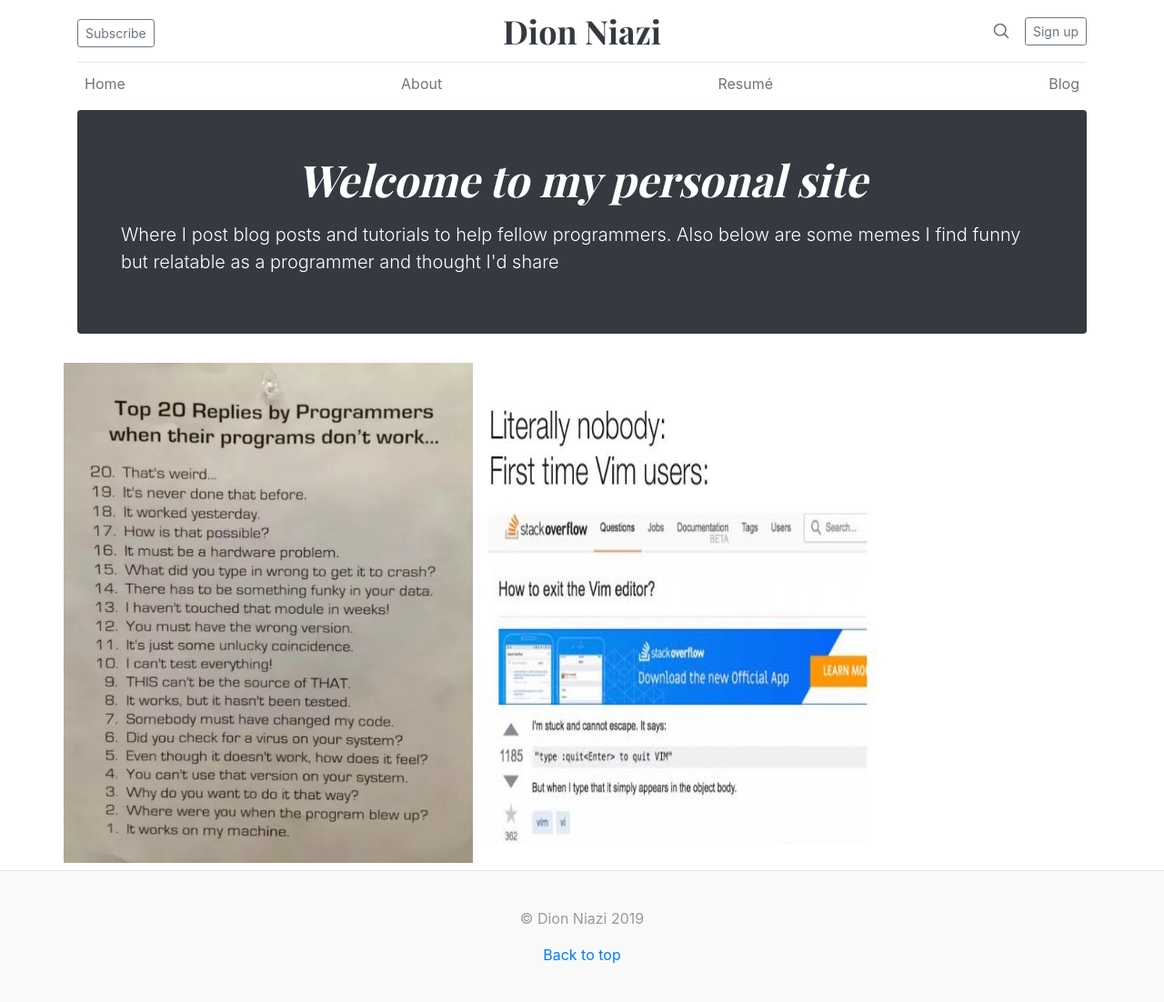
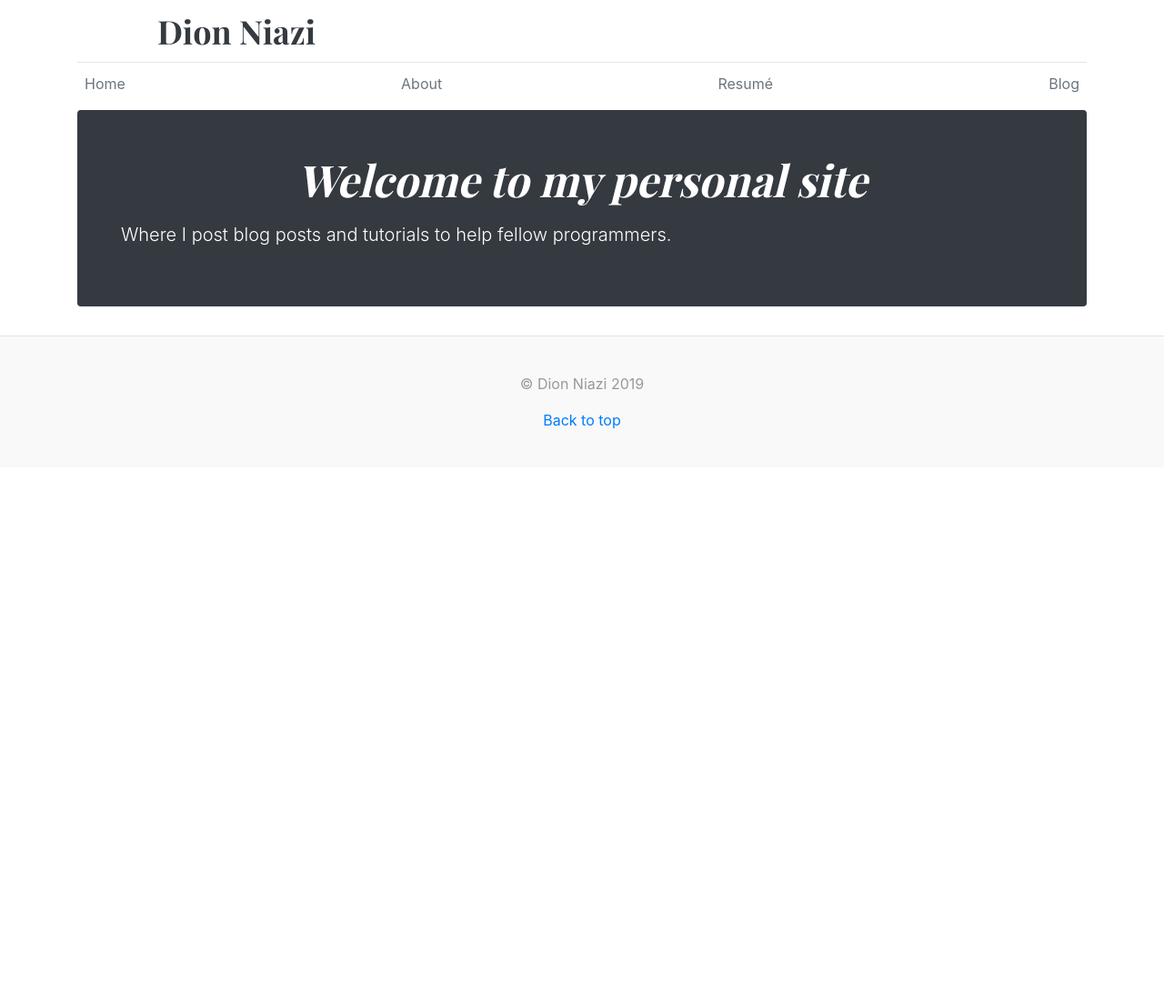
Before and after one commit to dn3gy/dn3gy.github.io, a Jekyll site: the page built from index.html, in a window 1280 px wide. Shown: the whole page at 91% size. Built offline with Jekyll 4.4.1, drawn with Linux system fonts in a browser that asks for light colours; after the commit the page ends 900 px from its top, so only the background shows below that.

Commit message:
Updates to Site

```diff
--- a/_layouts/default.html
+++ b/_layouts/default.html
@@ -32,18 +32,18 @@
     <div class="container">
         <header class="blog-header py-3">
             <div class="row flex-nowrap justify-content-between align-items-center">
-                <div class="col-4 pt-1">
+                <!--<div class="col-4 pt-1">
                   <a class="btn btn-sm btn-outline-secondary" href="#">Subscribe</a>
-                </div>
+                </div>-->
                 <div class="col-4 text-center">
                   <a class="blog-header-logo text-dark" href="/">Dion Niazi</a>
                 </div>
-                <div class="col-4 d-flex justify-content-end align-items-center">
+                <!--<div class="col-4 d-flex justify-content-end align-items-center">
                   <a class="text-muted" href="#">
                     <svg xmlns="http://www.w3.org/2000/svg" width="20" height="20" fill="none" stroke="currentColor" stroke-linecap="round" stroke-linejoin="round" stroke-width="2" class="mx-3" role="img" viewBox="0 0 24 24" focusable="false"><title>Search</title><circle cx="10.5" cy="10.5" r="7.5"></circle><path d="M21 21l-5.2-5.2"></path></svg>
                   </a>
                   <a class="btn btn-sm btn-outline-secondary" href="#">Sign up</a>
-                </div>
+                </div>-->
             </div>
         </header>
         <div class="nav-scroller py-1 mb-2">
--- a/index.html
+++ b/index.html
@@ -6,7 +6,7 @@ title: Dion's Site
     <!--<div class="col-md-6 px-0">-->
     <div>
         <h1 class="display-4 font-italic text-center">Welcome to my personal site</h1>
-        <p class="lead my-3">Where I post blog posts and tutorials to help fellow programmers. Also below are some memes I find funny but relatable as a programmer and thought I'd share</p>
+        <p class="lead my-3">Where I post blog posts and tutorials to help fellow programmers.</p><!-- Also below are some memes I find funny but relatable as a programmer and thought I'd share</p>-->
         <!--<p class="lead mb-0"><a href="/" class="text-white font-weight-bold">Continue reading...</a></p>-->
     </div>
 </div>
@@ -41,11 +41,11 @@ title: Dion's Site
     </div>
 </div>
 -->
-<div class="row mb-2">
+<!--<div class="row mb-2">
         <div>
                     <img src="./images/top-20-things-programmers-say.webp" height="550px" width="450px">
         </div>
         <div>
                     <img src="./images/first-time-using-vim.jpg" height="550px" width="450px">
         </div>
-    </div>
+    </div>-->
--- a/resume/index.html
+++ b/resume/index.html
@@ -3,5 +3,5 @@ layout: default
 title: Resumé
 ---
 <div class="container">
-    <iframe src="./Dion-Niazi-Resume.pdf#toolbar=0" width="100%" height="750px"></iframe>
+    <iframe src="./Dion-Niazi-Resume-site.pdf#toolbar=0" width="100%" height="750px"></iframe>
 </div>
```
Also changed, not shown: 1 other file.
